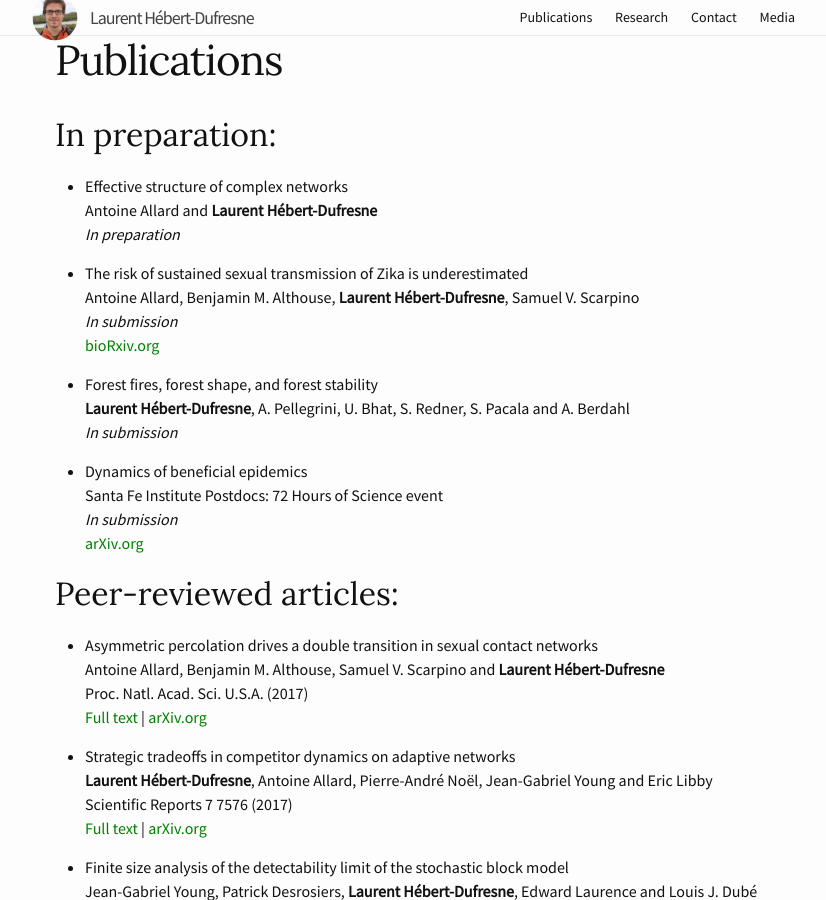
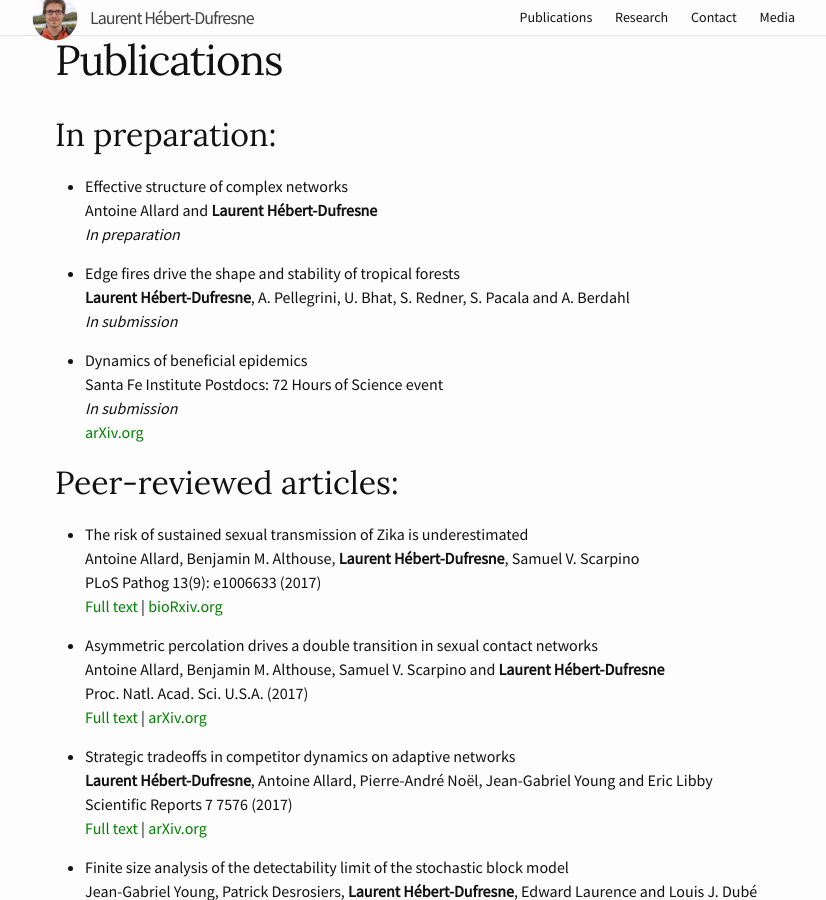
Before and after one commit to laurenthebertdufresne/laurenthebertdufresne.github.io, a Jekyll site: the page built from _pages/publications.md, in a window 1280 px wide and 900 px high, scrolled down 288 px. Shown: the whole window, without its empty margins (215-1041 px from the left). Built offline with Jekyll 4.4.1, drawn with Linux system fonts in a browser that asks for light colours.

Commit message:
New paper

```diff
--- a/_pages/publications.md
+++ b/_pages/publications.md
@@ -11,13 +11,8 @@ weight: 3
     Antoine Allard and **Laurent Hébert-Dufresne**
     _In preparation_
 
-*   The risk of sustained sexual transmission of Zika is underestimated
-    Antoine Allard, Benjamin M. Althouse, **Laurent Hébert-Dufresne**, Samuel V. Scarpino
-    _In submission_
-    [bioRxiv.org](http://biorxiv.org/content/early/2017/02/22/090324)
-
-*  Forest fires, forest shape, and forest stability
-    **Laurent Hébert-Dufresne**, A. Pellegrini, U. Bhat, S. Redner,  S. Pacala and A. Berdahl
+*  Edge fires drive the shape and stability of tropical forests
+    **Laurent Hébert-Dufresne**, A. Pellegrini, U. Bhat, S. Redner, S. Pacala and A. Berdahl
     _In submission_
 
 *   Dynamics of beneficial epidemics
@@ -26,6 +21,11 @@ weight: 3
     [arXiv.org](https://arxiv.org/abs/1604.02096)
 
 ## Peer-reviewed articles:
+
+*   The risk of sustained sexual transmission of Zika is underestimated
+    Antoine Allard, Benjamin M. Althouse, **Laurent Hébert-Dufresne**, Samuel V. Scarpino
+    PLoS Pathog 13(9): e1006633 (2017)
+    [Full text](http://journals.plos.org/plospathogens/article?id=10.1371/journal.ppat.1006633) | [bioRxiv.org](http://biorxiv.org/content/early/2017/02/22/090324)
 
 *   Asymmetric percolation drives a double transition in sexual contact networks
     Antoine Allard, Benjamin M. Althouse, Samuel V. Scarpino and **Laurent Hébert-Dufresne**
```
